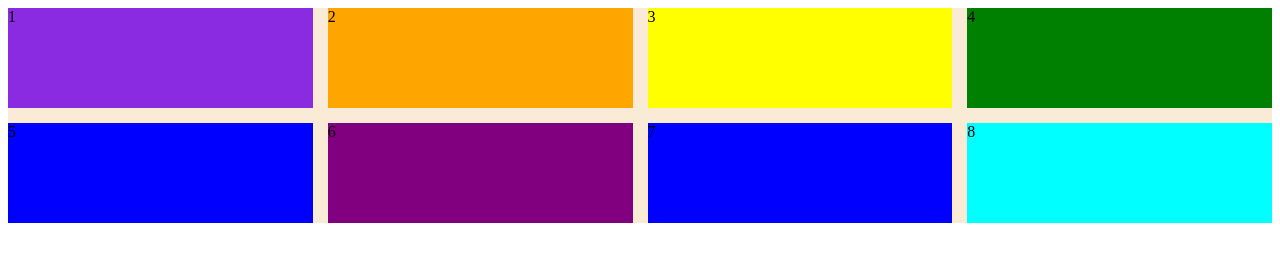
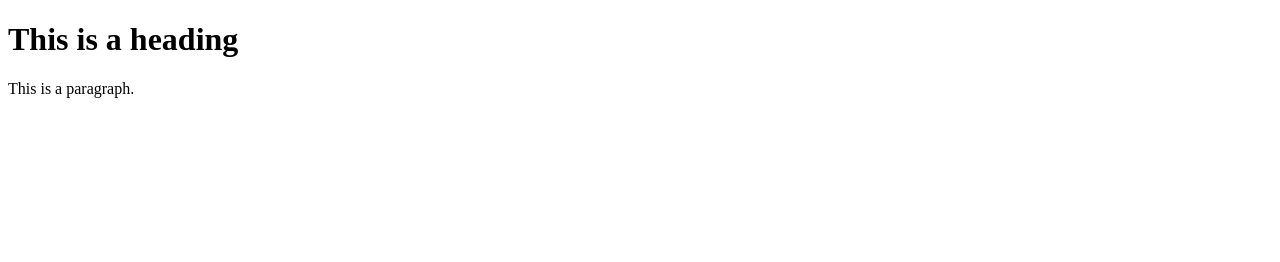
Before and after one commit to ali9536/testgrid, a plain HTML site: page index.html in a window 1280 px wide. Drawn offline with Linux system fonts and the light colour scheme.

Commit message:
Update index.html
changes

```diff
--- a/index.html
+++ b/index.html
@@ -1,48 +1,10 @@
+<!DOCTYPE html>
 <html>
+<title>HTML Tutorial</title>
 <body>
-<div class="container">
-	<div class="items grid-items1">1</div>
-	<div class="items grid-items2">2</div>
-	<div class="items grid-items3">3</div>
-	<div class="items grid-items4">4</div>
-	<div class="items grid-items5">5</div>
-	<div class="items grid-items6">6</div>
-	<div class="items grid-items7">7</div>
-	<div class="items grid-items8">8</div>
-</div>
+
+<h1>This is a heading</h1>
+<p>This is a paragraph.</p>
+
 </body>
-<style>
-.container {
-    background: antiquewhite;
-    width: 100%;
-    display: grid;
-    grid-template-columns: 1fr 1fr 1fr 1fr;
-    grid-template-rows: 100px 100px;
-    grid-gap: 15px;
-}
-.grid-items1 {
-	background-color: blueviolet;
-}
-.grid-items2 {
-	background-color: orange;
-}
-.grid-items3 {
-	background-color: yellow;
-}
-.grid-items4 {
-	background-color: green;;
-}
-.grid-items5 {
-	background-color: blue;
-}
-.grid-items6 {
-	background-color: purple;
-}
-.grid-items7 {
-	background-color: blue;
-}
-.grid-items8 {
-	background-color: aqua;
-}
-</style>
 </html>
```
